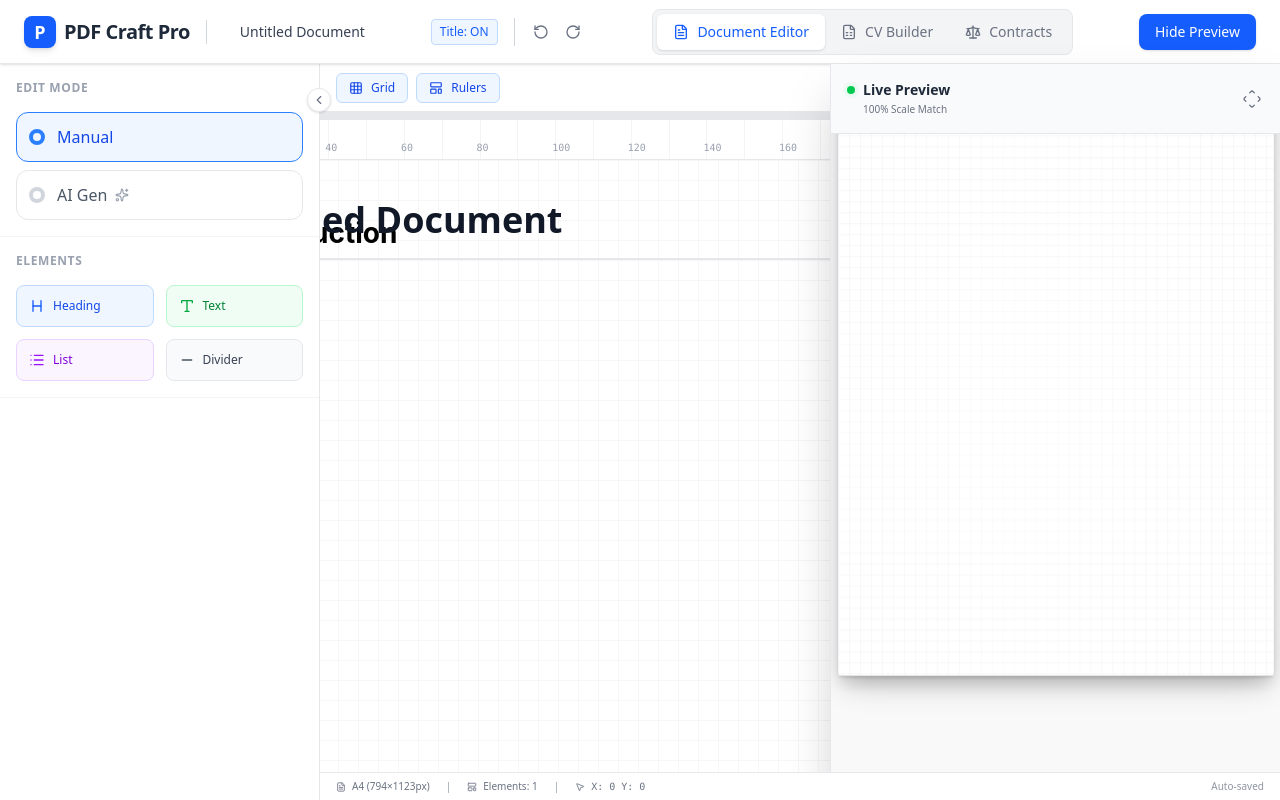
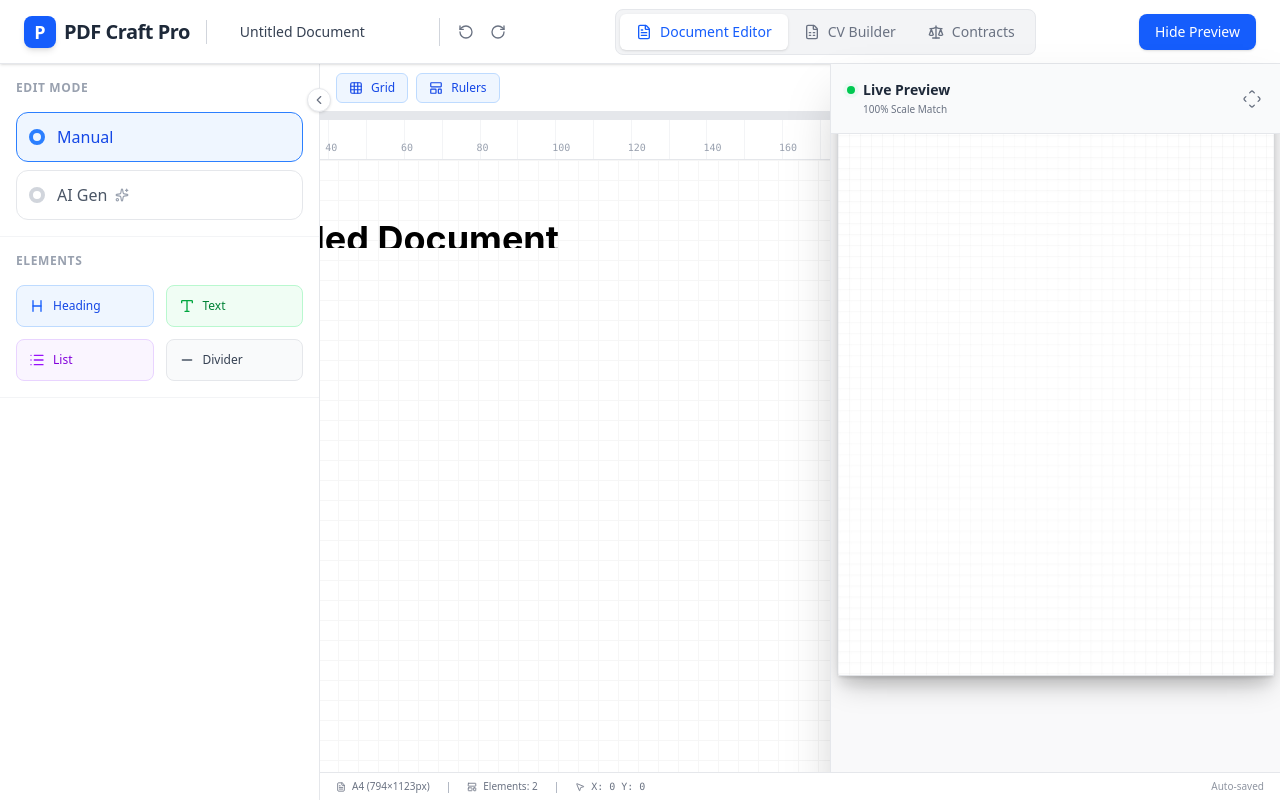
Before and after one commit to Muhammad-Daniyal-Imtiaz/Pdf_Pro, a Next.js app: page / in a window 1280 px wide. Built offline with nearby package versions, Linux system fonts and the light colour scheme.

Commit message:
all-changes

```diff
--- a/src/app/api/generate-pdf/route.ts
+++ b/src/app/api/generate-pdf/route.ts
@@ -113,39 +113,6 @@ export async function POST(request: NextRequest) {
             }
             if (currentLine) lines.push(currentLine)
             return lines
-        }
-
-        // --- Render Title ---
-        if (showTitle && docTitle) {
-            const titleSize = 28 * PX_TO_PT // Editor uses 28px, convert to pt?
-            // Actually, usually font sizes in web (px) and PDF (pt) are treated 1:1 visually or close enough,
-            // but strict 0.75 scaling is safer for layout match.
-            // Let's stick to strict scaling for EVERYTHING: Positions, Sizes, Fonts.
-
-            const fontSize = 28 * PX_TO_PT
-            const x = EDITOR_PAGE_MARGIN_PX * PX_TO_PT
-            // Y is from Bottom. Editor Y is top-down.
-            // Editor: y = 40. PDF Y = Height - (40 * 0.75) - heightOfText approx
-            // Better to use CapHeight for precise top alignment.
-
-            const y = A4_HEIGHT_PTS - (EDITOR_PAGE_MARGIN_PX * PX_TO_PT) - fontSize
-
-            page.drawText(docTitle, {
-                x,
-                y,
-                size: fontSize,
-                font: fontMap.Bold,
-                color: hexToRgb('#111827'),
-            })
-
-            // Line under title
-            const lineY = y - 10
-            page.drawLine({
-                start: { x, y: lineY },
-                end: { x: A4_WIDTH_PTS - (EDITOR_PAGE_MARGIN_PX * PX_TO_PT), y: lineY },
-                thickness: 1,
-                color: hexToRgb('#E5E7EB'),
-            })
         }
 
         // --- Render Elements ---
--- a/src/app/components/editor/EditorHeader.tsx
+++ b/src/app/components/editor/EditorHeader.tsx
@@ -31,14 +31,8 @@ export default function EditorHeader() {
                         onChange={(e) => setDocTitle(e.target.value)}
                         className="text-sm font-medium text-gray-700 bg-transparent border border-transparent hover:border-gray-200 focus:border-blue-500 rounded px-2 py-1 outline-none transition-all w-48"
                         placeholder="Untitled Document"
+                        title="Document Name (Filename)"
                     />
-                    <button
-                        onClick={toggleShowTitle}
-                        className={`text-xs px-2 py-1 rounded border transition-all ${showTitle ? 'bg-blue-50 text-blue-600 border-blue-200' : 'bg-gray-50 text-gray-400 border-gray-200'}`}
-                        title="Toggle Title in PDF"
-                    >
-                        {showTitle ? 'Title: ON' : 'Title: OFF'}
-                    </button>
 
                     {/* Undo/Redo Controls */}
                     <div className="flex items-center gap-1 ml-2 border-l border-gray-300 pl-3">
--- a/src/app/components/editor/EditorMain.tsx
+++ b/src/app/components/editor/EditorMain.tsx
@@ -248,31 +248,6 @@ export default function EditorMain() {
                                 />
                             )}
 
-                            {/* Document Title */}
-                            {showTitle && (
-                                <div
-                                    className="absolute text-4xl font-bold border-b-2 pb-3 z-10 hover:border-blue-200 transition-colors"
-                                    style={{
-                                        left: `${PAGE_MARGIN}px`,
-                                        top: `${PAGE_MARGIN}px`,
-                                        width: `${A4_WIDTH - PAGE_MARGIN * 2}px`,
-                                        minHeight: '60px',
-                                        color: '#111827',
-                                        borderColor: '#e5e7eb'
-                                    }}
-                                >
-                                    <input
-                                        type="text"
-                                        value={docTitle}
-                                        onChange={(e) => setDocTitle(e.target.value)}
-                                        className="w-full text-4xl font-bold bg-transparent outline-none border-none placeholder-gray-300"
-                                        style={{ color: '#111827' }}
-                                        placeholder="Untitled Document"
-                                        onClick={(e) => e.stopPropagation()}
-                                    />
-                                </div>
-                            )}
-
                             {/* Empty State */}
                             {elements.length === 0 && (
                                 <div className="absolute inset-0 flex items-center justify-center pointer-events-none select-none z-0">
--- a/src/app/store/useEditorStore.ts
+++ b/src/app/store/useEditorStore.ts
@@ -162,19 +162,27 @@ export const useEditorStore = create<EditorState>((set) => ({
     editMode: 'manual',
     elements: [
         {
-            id: 'default-1',
+            id: 'title-1',
             type: 'heading',
-            content: 'Introduction',
+            content: 'Untitled Document',
             x: 40,
             y: 40,
-            style: { ...DEFAULT_STYLE, fontSize: 28, fontWeight: '700', width: 500, height: 60 }
+            style: { ...DEFAULT_STYLE, fontSize: 36, fontWeight: '700', width: 600, height: 60 }
+        },
+        {
+            id: 'default-1',
+            type: 'paragraph',
+            content: 'Start typing here...',
+            x: 40,
+            y: 120,
+            style: { ...DEFAULT_STYLE, fontSize: 12, width: 500, height: 30 }
         }
     ],
     selectedId: null,
     past: [],
     future: [],
     docTitle: 'Untitled Document',
-    showTitle: true,
+    showTitle: false,
     snapToGrid: true,
     gridSize: 8,
     showGuides: true,
```
